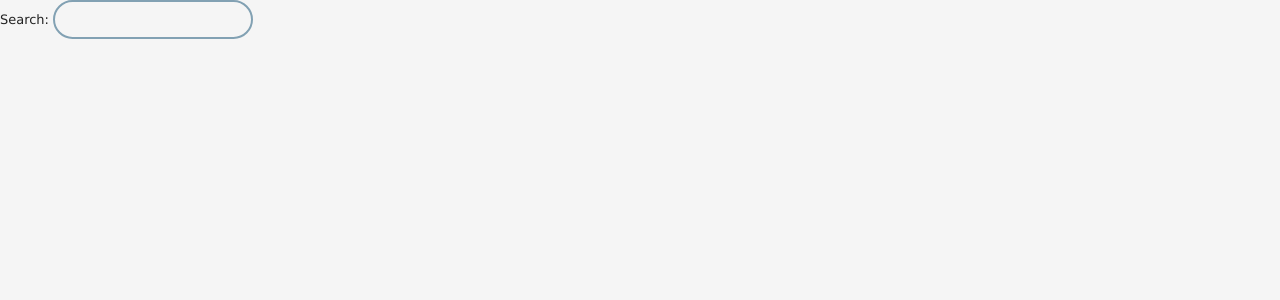
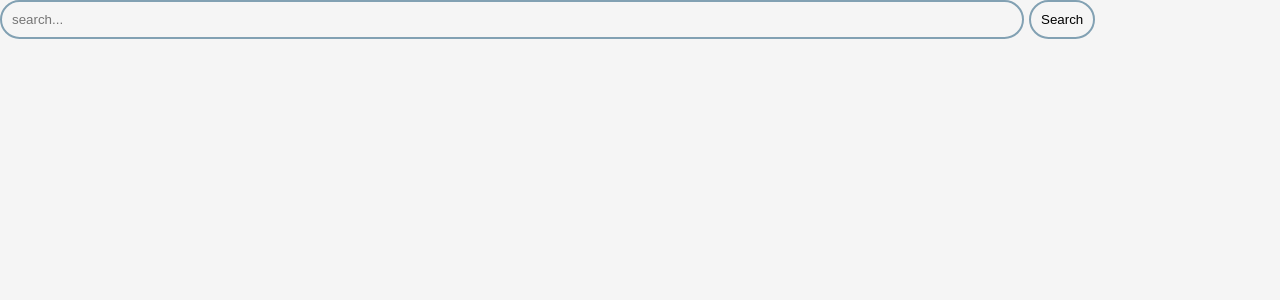
Before and after one commit to sanflog/yoakeNext, a Next.js app: page /thinkingAnalyzer/listCard/searcher in a window 1280 px wide. Shown: the top 300 px of the page. Built offline with nearby package versions, Linux system fonts and the light colour scheme.

Commit message:
something

```diff
--- a/pages/thinkingAnalyzer/listCard/listCard.jsx
+++ b/pages/thinkingAnalyzer/listCard/listCard.jsx
@@ -5,7 +5,6 @@
 
 import Layout from '../../../components/layout.jsx';
 import FunctionCard from './functionCard';
-import Searcher from './searcher';
 
 import utilStyles from '/styles/utils.module.css';
 import styles from './listCard.module.css';
@@ -45,10 +44,6 @@
 
 				</div>
 
-				<div className={styles.descriptionSearcher}>
-					<Searcher />
-				</div>
-
 				<div className={styles.functionCard}>
 					<FunctionCard />
 				</div>
--- a/pages/thinkingAnalyzer/listCard/searcher.jsx
+++ b/pages/thinkingAnalyzer/listCard/searcher.jsx
@@ -1,18 +1,29 @@
-import { useState } from 'react';
-
 import styles from './searcher.module.css';
 import utilStyles from '../../../styles/utils.module.css';
 
 
-export default function Searcher() {
+export default function Searcher({
+	searchStrings,
+	setSearchStrings,
+	searchClickHandler,
+	setFilteredList
+}) {
 	return (
-		<div>
-
-			<form>
-				<label>Search: </label>
-				<input className={styles.stringSearch} type="text" name="stringsSearch" />
-			</form>
-
-		</div>
+		<>
+			<input
+				className={styles.stringSearch}
+				type="text"
+				name="stringsSearch"
+				value={searchStrings}
+				placeholder="search..."
+				onChange={e => setSearchStrings(e.target.value)}
+			/>
+			<button
+				className={styles.stringSearchButton}
+				onClick={() => searchClickHandler(searchStrings, setFilteredList)}
+			>
+				Search
+			</button>
+		</>
 	);
 }
--- a/pages/thinkingAnalyzer/listCard/searcher.module.css
+++ b/pages/thinkingAnalyzer/listCard/searcher.module.css
@@ -1,10 +1,9 @@
 .stringSearch {
 	background-color: inherit;
-	width: 200px;
+	width: 80%;
 	padding: 10px;
 	border: 2px solid #82a1b3;
 	border-radius: 20px;
-	transition: width 0.5s ease-out;
 }
 
 .stringSearch:focus {
@@ -13,5 +12,26 @@
 	outline: none;
 	border: 2px solid #82a1b3;
 	border-radius: 20px;
-	transition: width 0.5s ease-in;
 }
+
+.stringSearchButton {
+	background-color: inherit;
+	padding: 10px;
+	margin-left: 5px;
+	outline: none;
+	border: 2px solid #82a1b3;
+	border-radius: 20px;
+	cursor: pointer;
+}
+
+.stringSearchButton:hover {
+	padding: 10px;
+	margin-left: 5px;
+	background-color: #eee;
+	outline: none;
+	border: 2px solid #888;
+	border-radius: 20px;
+	cursor: pointer;
+	transition: background-color 0.2s;
+	transition: border-color 0.2s;
+}
```
Also changed, not shown: pages/thinkingAnalyzer/addCard/addCard.jsx (+6 -4 lines), pages/thinkingAnalyzer/listCard/functionCard.jsx (+36 -2 lines), pages/thinkingAnalyzer/listCard/functionCard.module.css (+7 -0 lines), pages/thinkingAnalyzer/listCard/listCard.module.css (+0 -7 lines).
